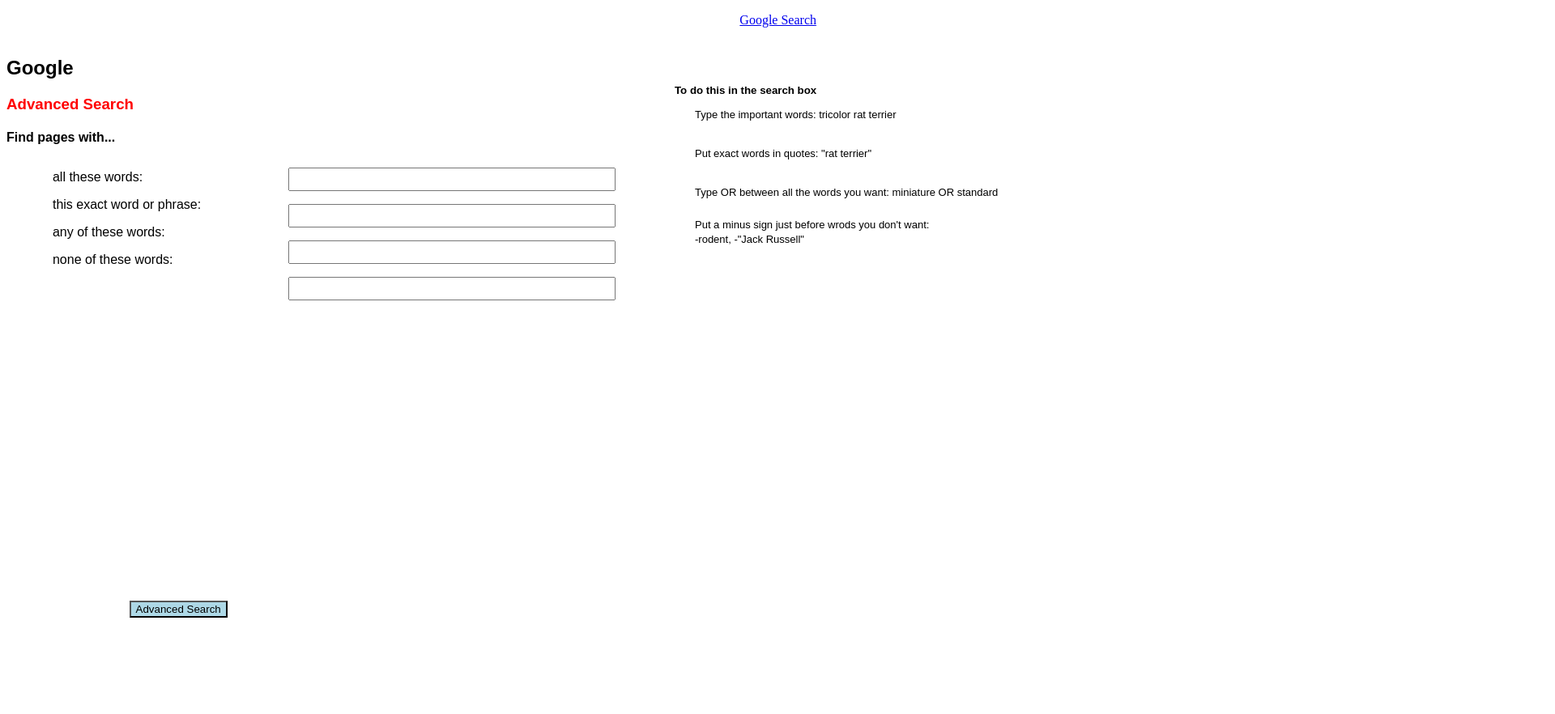
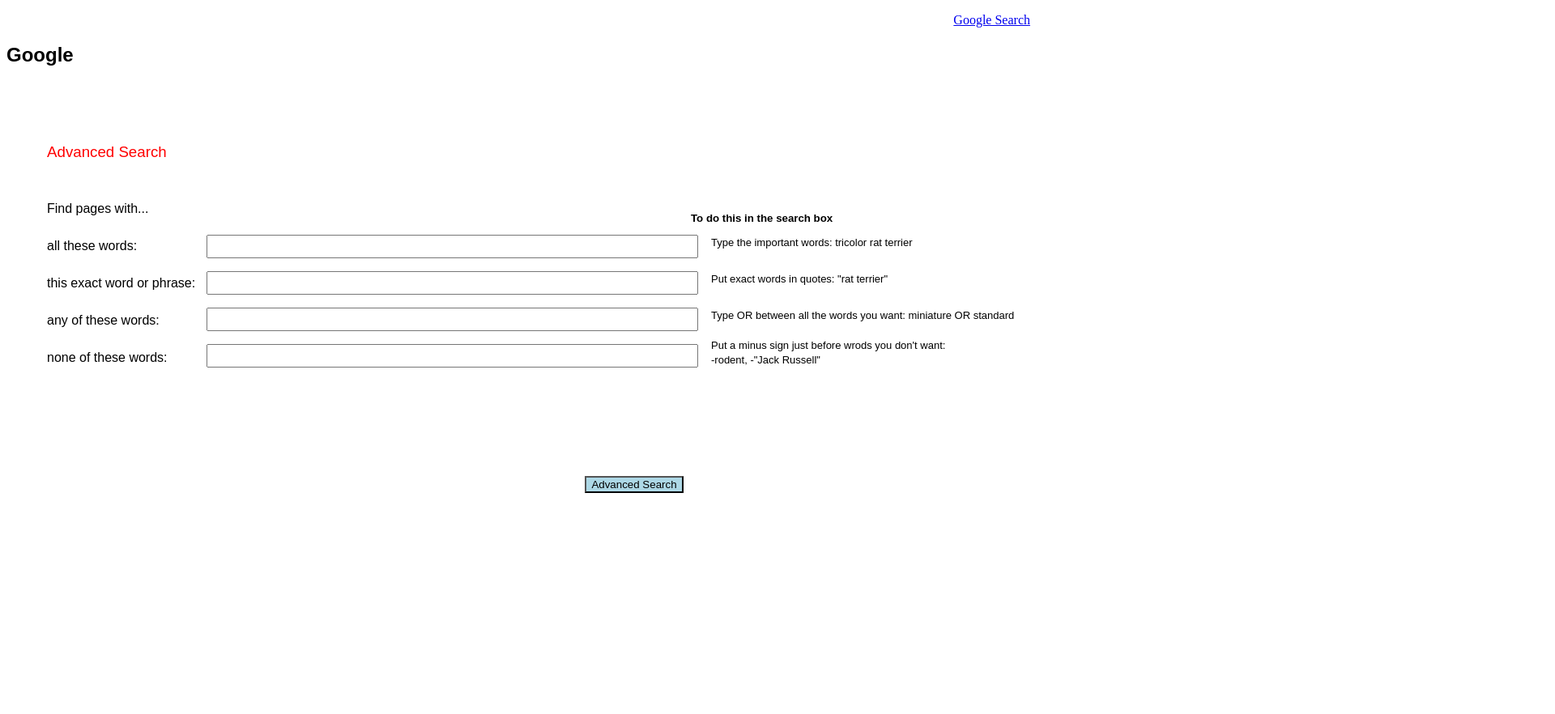
Before and after one commit to orionho/SearchCS50, a plain HTML site: page Advanced.html in a window 1280 px wide. Shown: the top 882 px of the page at 81% size, 1920 px wide, since content can reach past the window. Before the commit the page ends 800 px from the top, so only its background shows below. Drawn offline with Linux system fonts and the light colour scheme.

Commit message:
Fixed format, nearly done, working on width adjustment

```diff
--- a/Advanced.html
+++ b/Advanced.html
@@ -4,17 +4,17 @@
         <title>Advanced Search</title>
         <link rel="stylesheet" href="style.css">
     </head>
+    <ul style  = "list-style: none;">
+        <li><a href = "index.html">Google Search</a></li>
+    </ul>
     <div id = "wrapper">
         <body>
-            <ul style  = "list-style: none;">
-                <li><a href = "index.html">Google Search</a></li>
-            </ul>
             <div id = "Advanced-Google-Logo">
                 <h2>Google</h2>
-                <h3 style = "color: red;">Advanced Search</h3>
-                <h4>Find pages with...</h4>
             </div>
             <div id = "Advanced-Header">
+                <h3>Advanced Search</h3>
+                <p>Find pages with...</p>
                 <p>all these words:</p>
                 <p>this exact word or phrase:</p>
                 <p>any of these words:</p>
--- a/style.css
+++ b/style.css
@@ -30,26 +30,33 @@
     text-align:center;
     font-family: Sans-serif;
     font-size: 90px;
-    padding: 50px 0px 0px 0px;
+    padding: 0px 0px 0px 0px;
 }
 
 #wrapper{
     margin: right;
-    Width: 1000px;
+    Width: 1500px;
 }
 
 #Advanced-Google-Logo{
     position: relative;
     font-family: Sans-serif;
-    float: left;
-    margin-left: auto;
 }
 #Advanced-Header{
     font-family: Sans-serif;
     position: relative;
-    right: 100px;
-    top: 160px;
-    margin-bottom: 15px;
+    left: 50px;
+    top: 75px;
+}
+
+#Advanced-Header h3{
+    margin: 0 0 50px;
+    color: red;
+    font-weight: normal;
+
+}
+#Advanced-Header p{
+    margin: 0 0 28px;
 }
 /*#Advanced-Header h5{
     margin-bottom: 32px;
@@ -65,30 +72,31 @@
 #bar{
     position: relative;
     padding: 5px 0px 5px 0px;
-    left: 50px;
+    right: 200px;
+    bottom: 135px;
 }
 
 #bar input{
     max-width: 600px;
     min-width: 600px;
-    padding: 5px 0px 5px 0px;
+    padding: 5px 0px 5px 3px;
 }
 
-@media (max-width: 1500px){
+/*@media (max-width: 1500px){
     #bar input{
-        max-width: 40%;
-        min-width: 40%;
+        max-width: 20%;
+        min-width: 20%;
     }
 }
+*/
+
 #Advanced-Info{
     color: black;
     font-family: Sans-serif;
     position: relative;
-    left: 850px;
-    bottom: 310px;
+    left: 870px;
     text-align: left;
-    float: left;
-    margin-left: auto;
+    bottom: 370px;
 }
 /*.Advanced-Info{
     font-size: small;
@@ -105,7 +113,7 @@
     font:bold;
 }
 #Advanced-Info p{
-    margin: 0 0 15px;
+    margin: 0 0 12px;
     font-size: small;
     position: relative;
     bottom: 25px;
@@ -117,9 +125,15 @@
     font-size: small
 }
 
+@media (min-width: 0px) and (max-width: 1800px){
+    #Advanced-Info{
+        display: block;
+    }
+}
+
 .search-button{
     position: relative;
-    top: 350px;
-    right: 475px;
+    bottom: 270px;
+    left: 25px;
     background-color: lightblue;
 }
```
